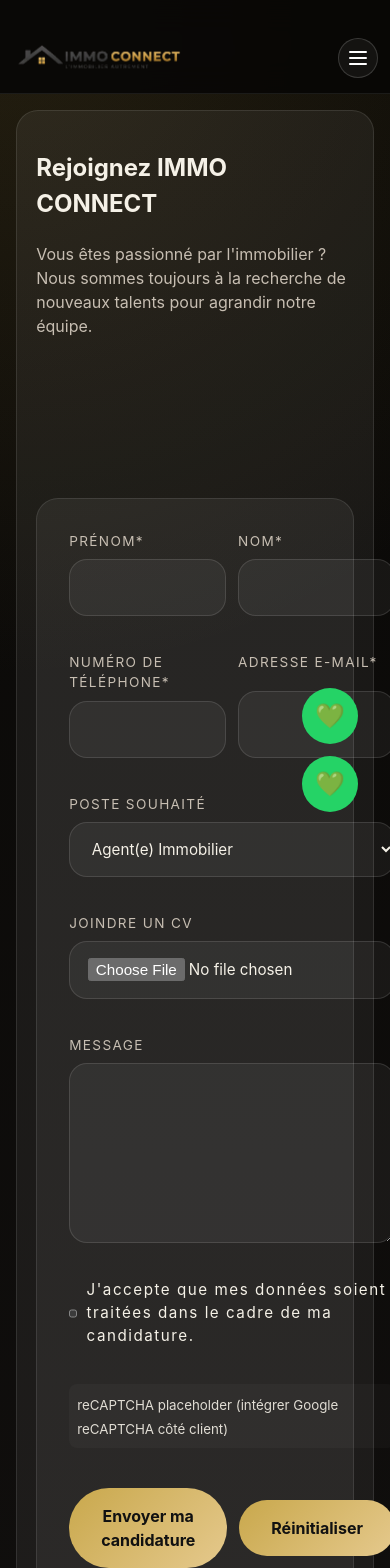
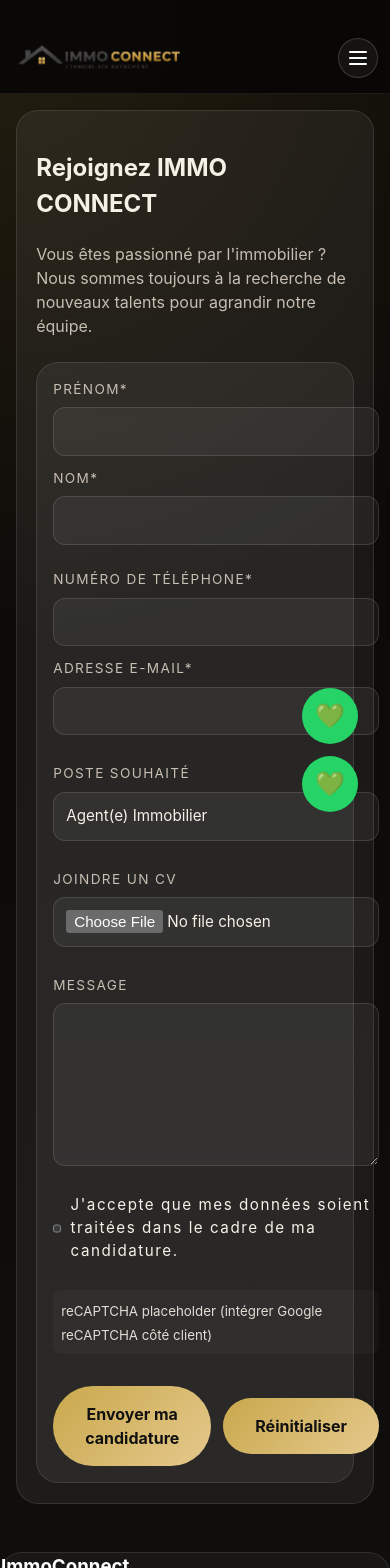
Before and after one commit to Armi64bit/immo, a React (Vite) app in the folder my-react-app/: page /Recrutement in a window 390 px wide. Shown: the top 1568 px of the page. Built offline with nearby package versions, Linux system fonts and the light colour scheme.

Commit message:
mobile fixes

```diff
--- a/my-react-app/src/App.css
+++ b/my-react-app/src/App.css
@@ -207,7 +207,7 @@ a {
 .hero-grid {
   display: grid;
   grid-template-columns: 1.4fr 1fr;
-  gap: 4.25rem;
+  gap: 25.25rem;
   width: 100%;
   align-items: center;
   position: relative;
@@ -218,6 +218,7 @@ a {
   max-width: 1200px;
   margin: 0 auto;
   padding: 0 1.5rem;
+
 }
 
 .hero-copy {
@@ -269,6 +270,7 @@ a {
   align-self: start;
   position: sticky;
   top: 8.5rem;
+width: 140%;
 }
 
 .hero-card {
@@ -975,6 +977,8 @@ a {
     grid-template-columns: 1fr;
     padding: 0 1rem;
     position: static;
+        gap: 4.25rem;
+
   }
 
   .hero-summary {
@@ -1437,6 +1441,32 @@ a {
   }
 }
 
+@media (max-width: 640px) {
+  .contact-form {
+    margin-top: 1.5rem;
+    padding: 1rem;
+    gap: 1rem;
+    border-radius: 18px;
+  }
+
+  .form-row {
+    grid-template-columns: 1fr;
+    gap: 0.75rem;
+  }
+
+  .form-group input,
+  .form-group select,
+  .contact-form textarea {
+    padding: 0.75rem;
+    font-size: 0.95rem;
+    border-radius: 12px;
+  }
+
+  .contact-form textarea {
+    min-height: 140px;
+  }
+}
+
 .map-placeholder {
   margin-top: 1.5rem;
   min-height: 260px;
--- a/my-react-app/src/pages/Recrutement.tsx
+++ b/my-react-app/src/pages/Recrutement.tsx
@@ -83,30 +83,30 @@ export default function Recrutement() {
         <form className="form-card contact-form" onSubmit={handleSubmit} encType="multipart/form-data">
           {error && <div style={{ color: '#f55', marginBottom: '0.75rem' }}>{error}</div>}
 
-          <div style={{ display: 'grid', gridTemplateColumns: '1fr 1fr', gap: '0.75rem' }}>
-            <label>
-              Prénom*<br />
+          <div className="form-row">
+            <label className="form-group">
+              Prénom*
               <input value={firstName} onChange={(e) => setFirstName(e.target.value)} />
             </label>
-            <label>
-              Nom*<br />
+            <label className="form-group">
+              Nom*
               <input value={lastName} onChange={(e) => setLastName(e.target.value)} />
             </label>
           </div>
 
-          <div style={{ display: 'grid', gridTemplateColumns: '1fr 1fr', gap: '0.75rem', marginTop: '0.75rem' }}>
-            <label>
-              Numéro de téléphone*<br />
+          <div className="form-row" style={{ marginTop: '0.5rem' }}>
+            <label className="form-group">
+              Numéro de téléphone*
               <input value={phone} onChange={(e) => setPhone(e.target.value)} />
             </label>
-            <label>
-              Adresse E-mail*<br />
+            <label className="form-group">
+              Adresse E-mail*
               <input type="email" value={email} onChange={(e) => setEmail(e.target.value)} />
             </label>
           </div>
 
-          <label style={{ marginTop: '0.75rem' }}>
-            Poste souhaité<br />
+          <label className="form-group" style={{ marginTop: '0.75rem' }}>
+            Poste souhaité
             <select value={position} onChange={(e) => setPosition(e.target.value)}>
               <option>Agent(e) Immobilier</option>
               <option>Assistant(e) Administratif(ve)</option>
@@ -114,14 +114,14 @@ export default function Recrutement() {
             </select>
           </label>
 
-          <label style={{ marginTop: '0.75rem' }}>
-            Joindre un CV<br />
+          <label className="form-group" style={{ marginTop: '0.75rem' }}>
+            Joindre un CV
             <input type="file" accept="application/pdf,application/msword,application/vnd.openxmlformats-officedocument.wordprocessingml.document" onChange={handleFile} />
             {cvFile && <div style={{ marginTop: '0.5rem' }}>{cvFile.name}</div>}
           </label>
 
-          <label style={{ marginTop: '0.75rem' }}>
-            Message<br />
+          <label className="form-group" style={{ marginTop: '0.75rem' }}>
+            Message
             <textarea rows={6} value={message} onChange={(e) => setMessage(e.target.value)} />
           </label>
 
```
